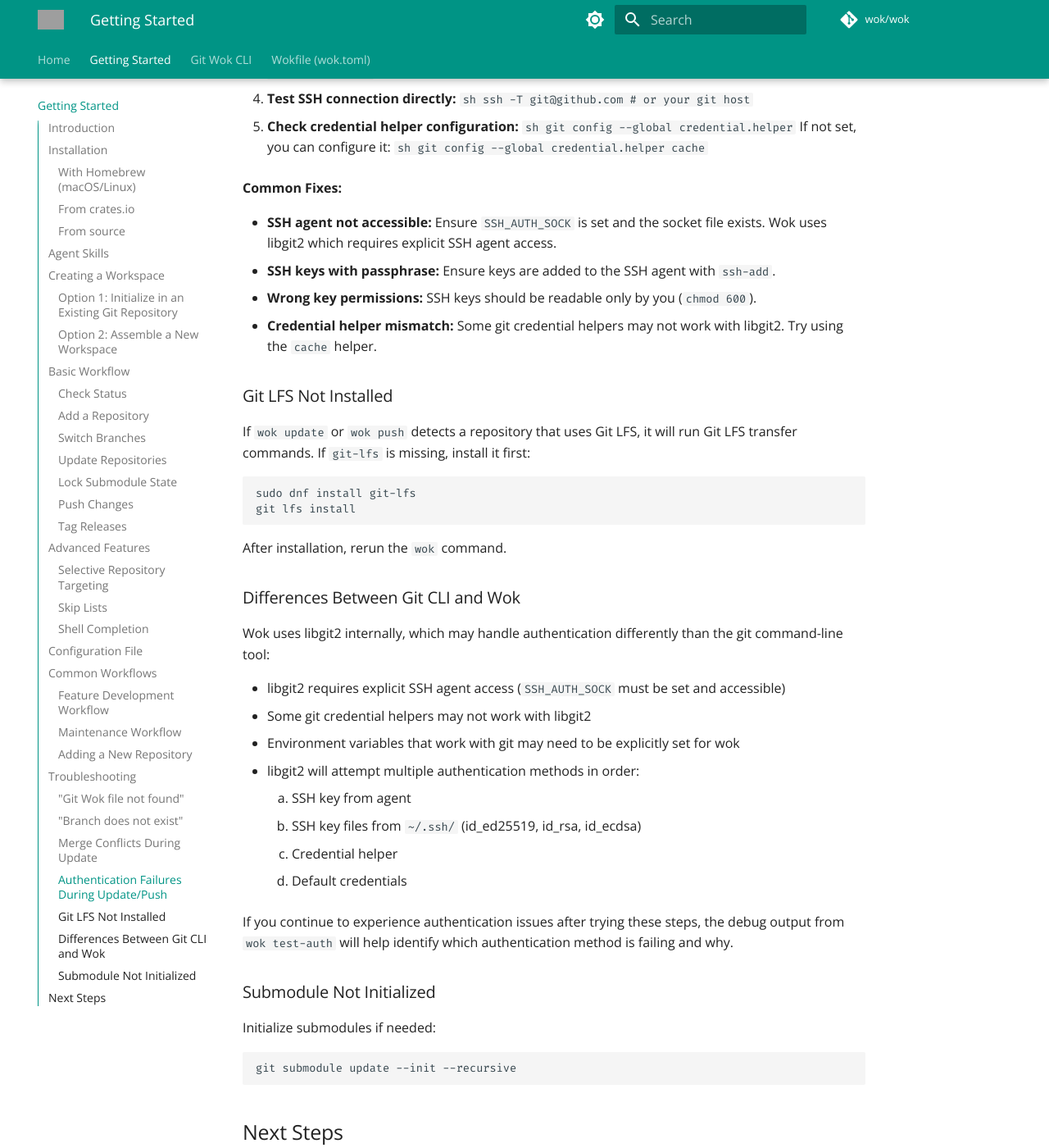
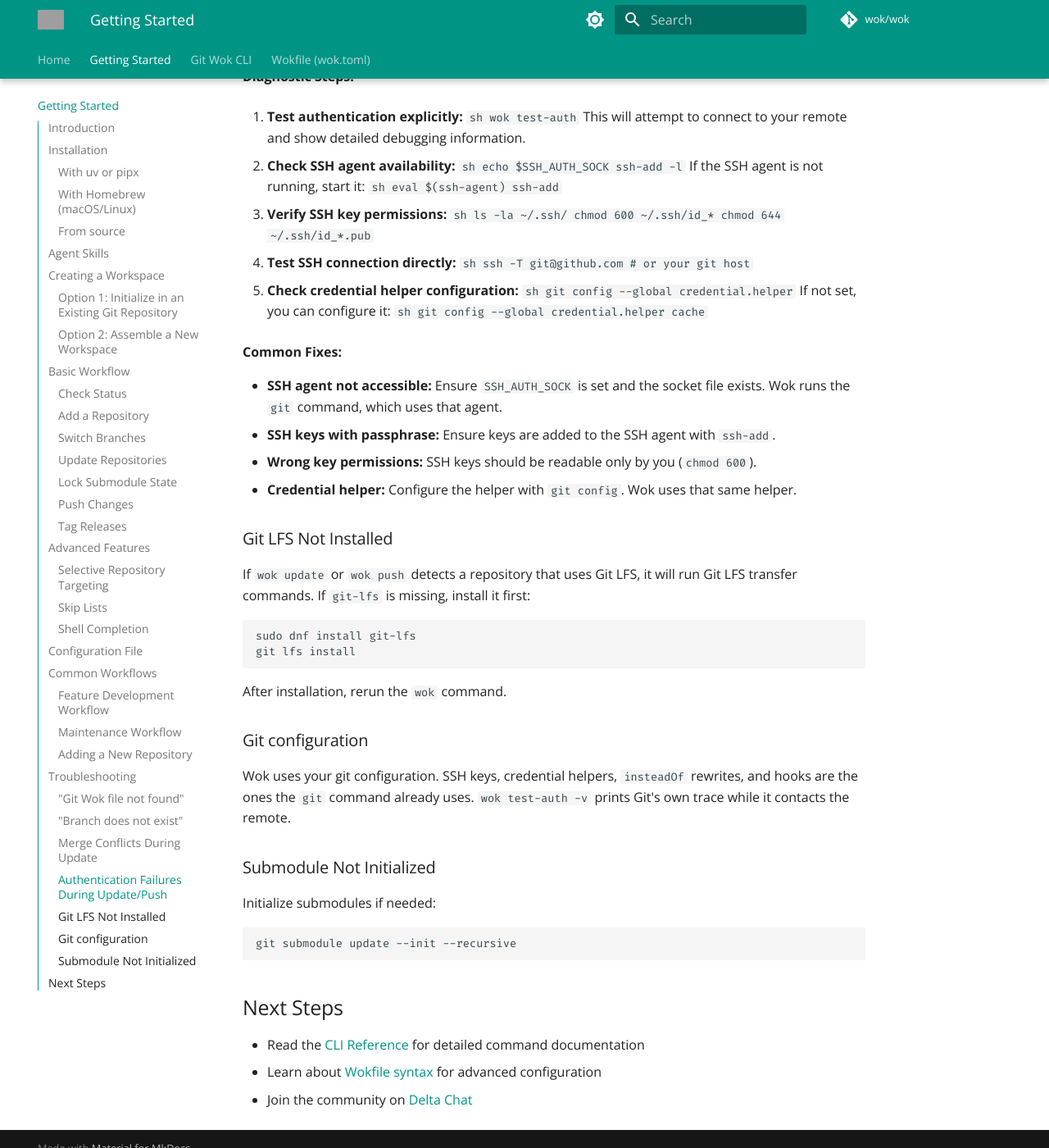
Before and after one commit to wokdev/wok, an MkDocs documentation site: the page built from docs/getting-started.md, in a window 1280 px wide and 1400 px high, scrolled down 7628 px. Shown: the whole window at 82% size. Built offline with MkDocs 1.6.1 and Material for MkDocs 9.7.7, drawn with Linux system fonts in a browser that asks for light colours; some of the changed text lies outside the part shown; grey boxes are pictures that could not be loaded.

````diff
--- a/docs/getting-started.md
+++ b/docs/getting-started.md
@@ -10,6 +10,18 @@ Submodule objects, once committed to the umbrella repository, serve as a lock fi
 
 ## Installation
 
+Git and, for repositories that use it, Git LFS must be installed. Wok calls the `git` and `git lfs` commands, so hooks and credentials are the ones Git already uses.
+
+### With uv or pipx
+
+```sh
+uv tool install wok
+```
+
+```sh
+pipx install wok
+```
+
 ### With Homebrew (macOS/Linux)
 
 ```sh
@@ -18,19 +30,16 @@ brew trust wok/wok
 brew install wok
 ```
 
-### From crates.io
-
-```sh
-cargo install git-wok
-```
-
 ### From source
 
 ```sh
 git clone https://codeberg.org/wok/wok
 cd wok
-cargo install --path .
+uv sync
+uv tool install --editable .
 ```
+
+The crates.io package `git-wok` is discontinued. Uninstall it with `cargo uninstall git-wok` if it is still on your `PATH`.
 
 ## Agent Skills
 
@@ -350,7 +359,7 @@ wok lock  # Update umbrella with resolved state
 
 ### Authentication Failures During Update/Push
 
-If `wok update` or `wok push` fail with authentication errors, but `git fetch` works from the command line, this typically indicates a difference in how libgit2 (used by wok) handles credentials compared to the git CLI.
+If `wok update` or `wok push` fail with authentication errors, check the same Git configuration you use for `git fetch`. Wok uses your git configuration.
 
 **Diagnostic Steps:**
 
@@ -394,10 +403,10 @@ If `wok update` or `wok push` fail with authentication errors, but `git fetch` w
 
 **Common Fixes:**
 
-- **SSH agent not accessible:** Ensure `SSH_AUTH_SOCK` is set and the socket file exists. Wok uses libgit2 which requires explicit SSH agent access.
+- **SSH agent not accessible:** Ensure `SSH_AUTH_SOCK` is set and the socket file exists. Wok runs the `git` command, which uses that agent.
 - **SSH keys with passphrase:** Ensure keys are added to the SSH agent with `ssh-add`.
 - **Wrong key permissions:** SSH keys should be readable only by you (`chmod 600`).
-- **Credential helper mismatch:** Some git credential helpers may not work with libgit2. Try using the `cache` helper.
+- **Credential helper:** Configure the helper with `git config`. Wok uses that same helper.
 
 ### Git LFS Not Installed
 
@@ -410,20 +419,9 @@ git lfs install
 
 After installation, rerun the `wok` command.
 
-### Differences Between Git CLI and Wok
+### Git configuration
 
-Wok uses libgit2 internally, which may handle authentication differently than the git command-line tool:
-
-- libgit2 requires explicit SSH agent access (`SSH_AUTH_SOCK` must be set and accessible)
-- Some git credential helpers may not work with libgit2
-- Environment variables that work with git may need to be explicitly set for wok
-- libgit2 will attempt multiple authentication methods in order:
-  1. SSH key from agent
-  2. SSH key files from `~/.ssh/` (id_ed25519, id_rsa, id_ecdsa)
-  3. Credential helper
-  4. Default credentials
-
-If you continue to experience authentication issues after trying these steps, the debug output from `wok test-auth` will help identify which authentication method is failing and why.
+Wok uses your git configuration. SSH keys, credential helpers, `insteadOf` rewrites, and hooks are the ones the `git` command already uses. `wok test-auth -v` prints Git's own trace while it contacts the remote.
 
 ### Submodule Not Initialized
 
````
Also changed, not shown: .pre-commit-config.yaml (+15 -9 lines), .woodpecker.yml (+11 -4 lines), AGENTS.md (+10 -9 lines), Cargo.toml (deleted, +0 -19 lines), docs/cli.md (+19 -0 lines), docs/index.md (+1 -1 lines), rustfmt.toml (deleted, +0 -7 lines), scripts/README.md (+1 -1 lines), 6 other files.
